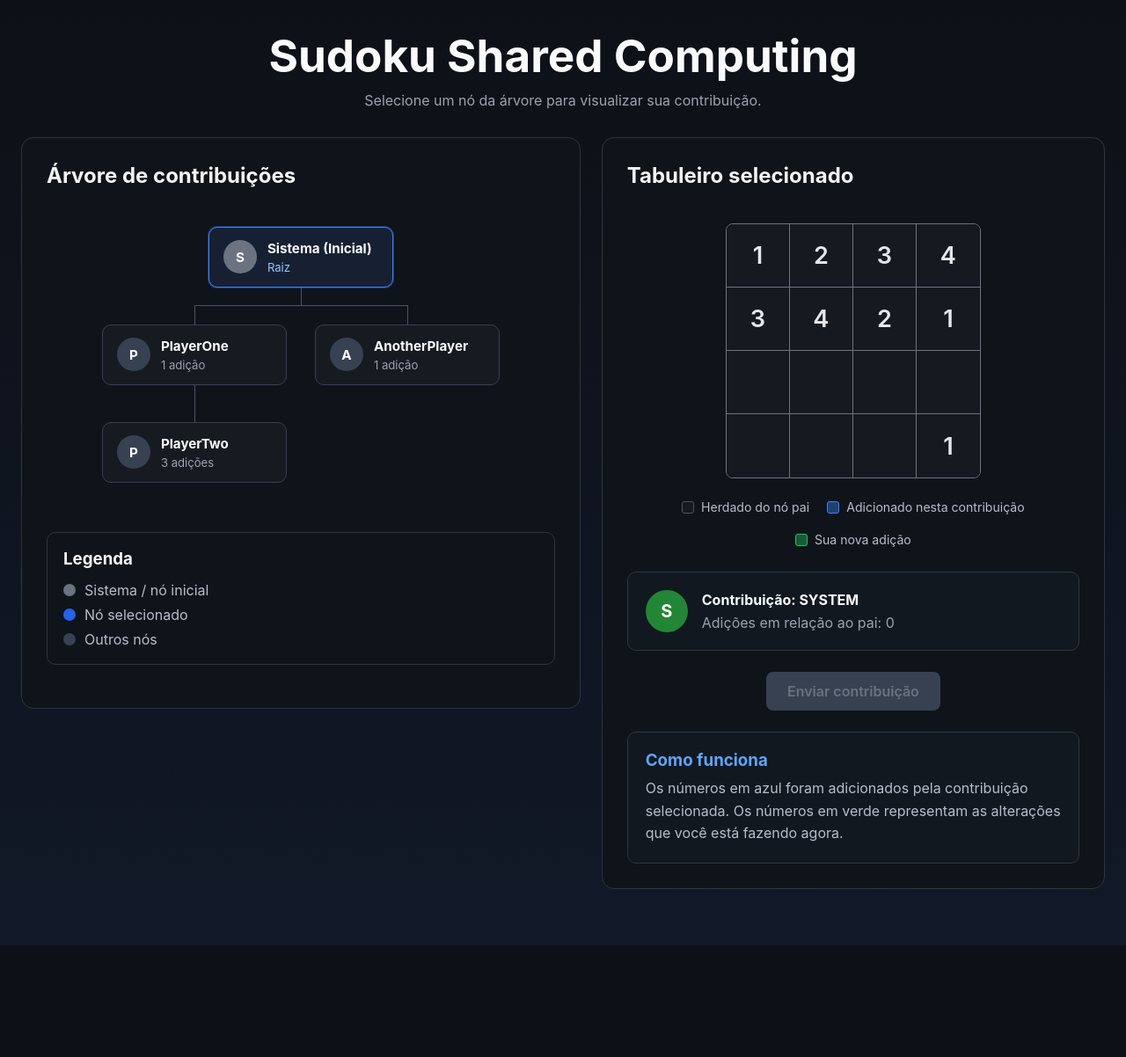
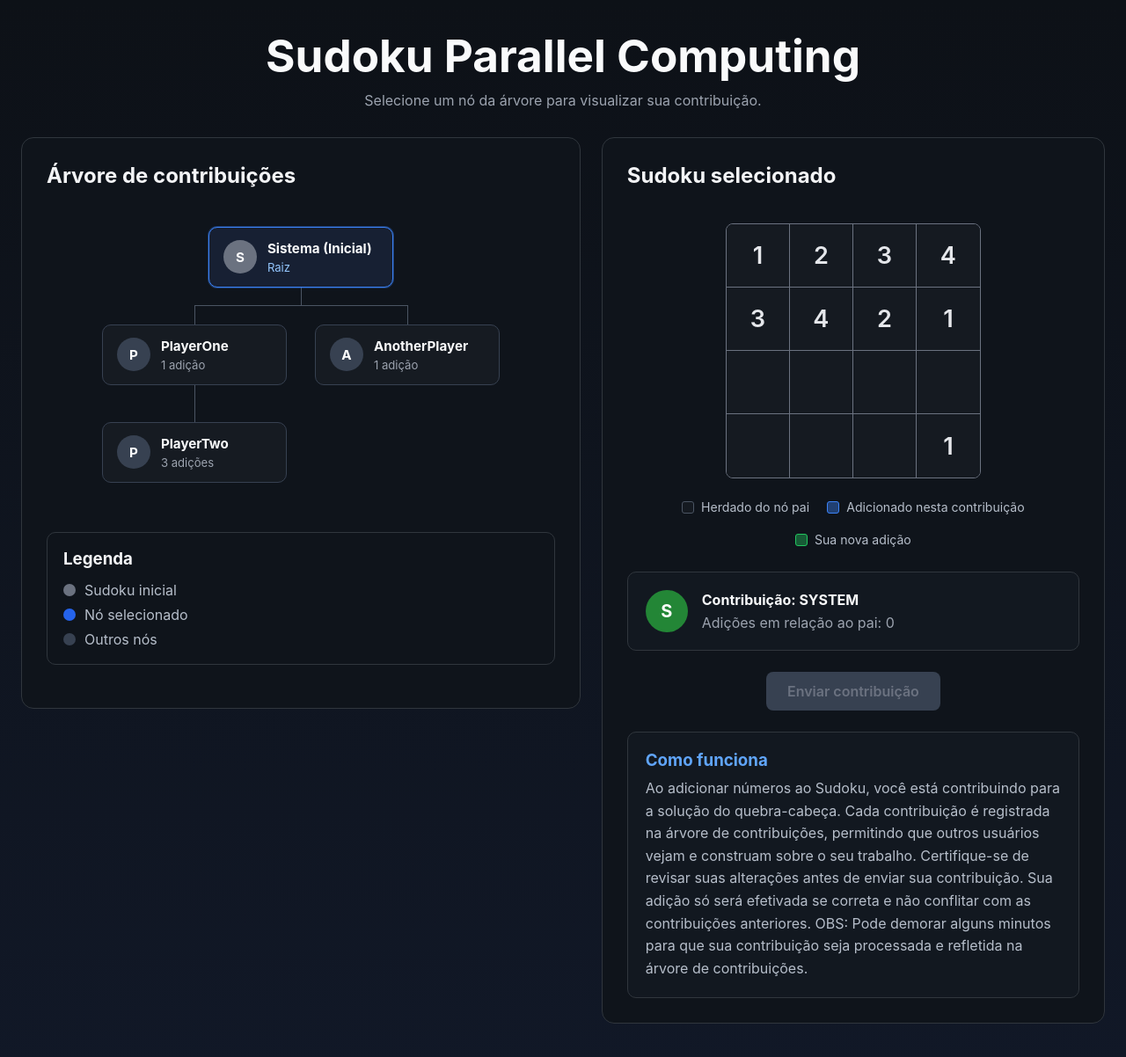
Before and after one commit to SD-UFCG-2026/Parallel-Sudoku, a React (Vite) app: page / in a window 1280 px wide. Shown: the top 1202 px of the page at 88% size. Before the commit the page ends 1075 px from the top, so only its background shows below. Built offline with nearby package versions, Linux system fonts and the light colour scheme.

Commit message:
feat: update terminology from "Sudoku Shared Computing" to "Sudoku Parallel Computing" and enhance contribution explanation

```diff
--- a/src/components/ContributionModal/ContributionModal.tsx
+++ b/src/components/ContributionModal/ContributionModal.tsx
@@ -115,7 +115,7 @@ function ContributionModal({
     }
 
     const content = [
-      "Sudoku Shared Computing",
+      "Sudoku Parallel Computing",
       "",
       `Nick: ${nickname.trim()}`,
       "",
--- a/src/pages/RunPage/RunPage.tsx
+++ b/src/pages/RunPage/RunPage.tsx
@@ -151,7 +151,7 @@ function RunPage() {
     <main className="run-page">
       <header className="run-header">
         <h1>
-          Sudoku Shared Computing
+          Sudoku Parallel Computing
         </h1>
 
         <p>
@@ -177,7 +177,7 @@ function RunPage() {
 
             <div>
               <span className="legend-dot system" />
-              Sistema / nó inicial
+              Sudoku inicial
             </div>
 
             <div>
@@ -194,7 +194,7 @@ function RunPage() {
 
         <section className="run-panel">
           <h2>
-            Tabuleiro selecionado
+            Sudoku selecionado
           </h2>
 
           <div className="board-area">
@@ -259,10 +259,10 @@ function RunPage() {
             <h3>Como funciona</h3>
 
             <p>
-              Os números em azul foram adicionados pela
-              contribuição selecionada. Os números em verde
-              representam as alterações que você está fazendo
-              agora.
+              Ao adicionar números ao Sudoku, você está contribuindo para a solução do quebra-cabeça.
+              Cada contribuição é registrada na árvore de contribuições, permitindo que outros usuários vejam e construam sobre o seu trabalho.
+              Certifique-se de revisar suas alterações antes de enviar sua contribuição. Sua adição só será efetivada se correta e não conflitar com as contribuições anteriores.
+              OBS: Pode demorar alguns minutos para que sua contribuição seja processada e refletida na árvore de contribuições.
             </p>
           </div>
         </section>
```
